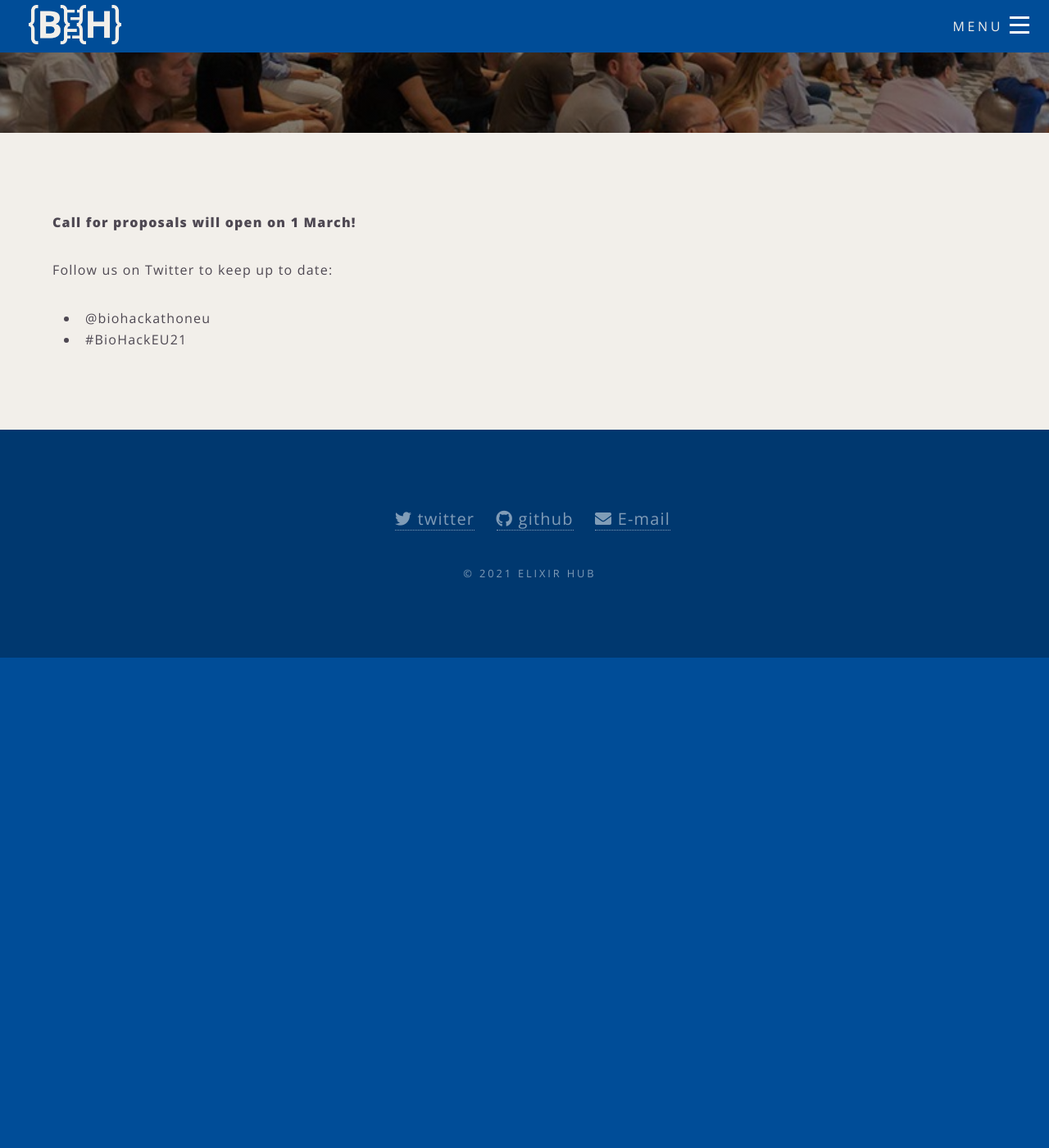
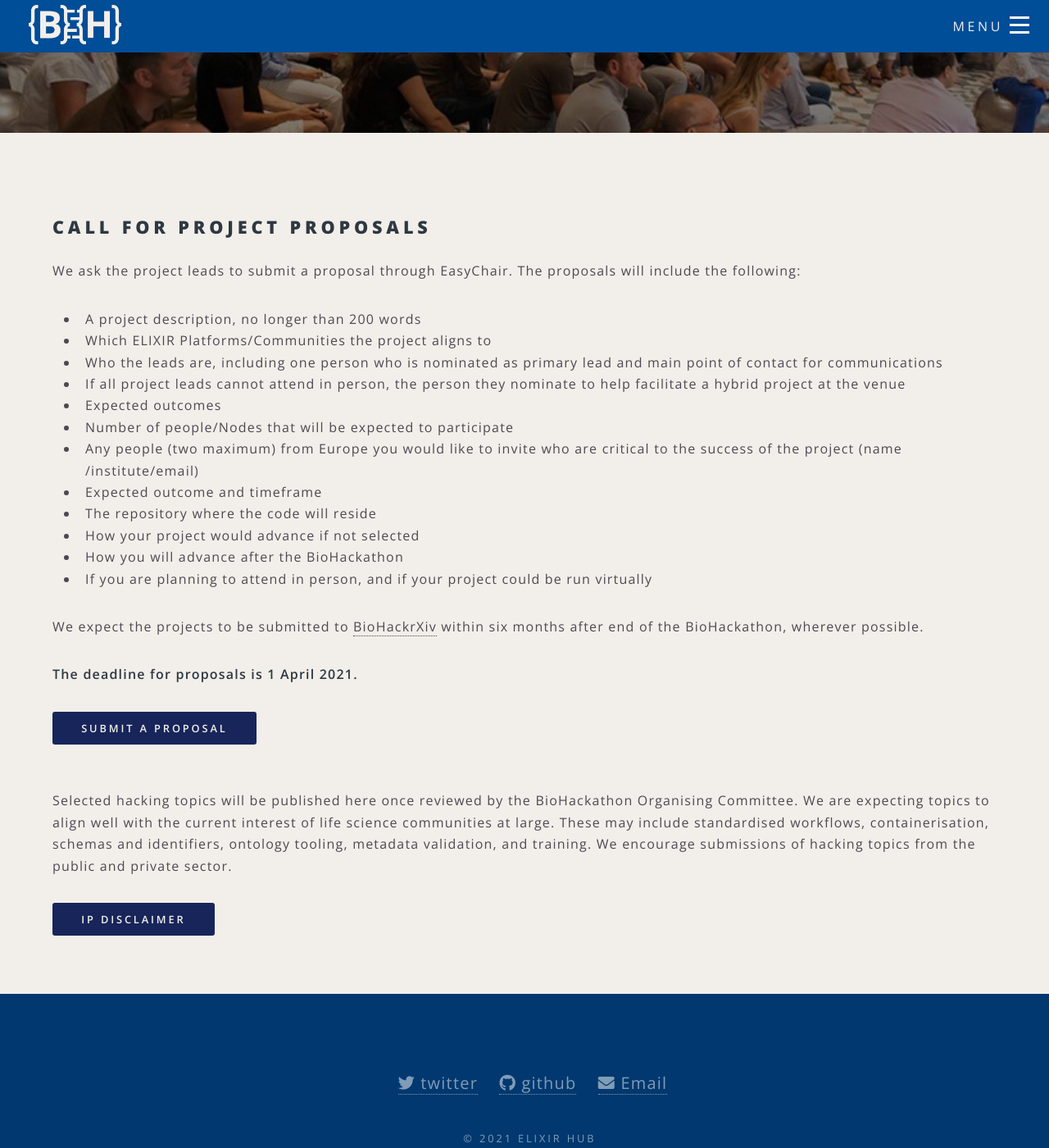
Before and after one commit to elixir-europe/biohackathon-europe-2021, a Jekyll site: the page built from projects.html, in a window 1280 px wide and 1400 px high, scrolled down 191 px. Shown: the whole window at 82% size. Built offline with Jekyll 4.4.1, drawn with Linux system fonts in a browser that asks for light colours; nearby versions of some CDN libraries; before the commit the page ends 993 px from its top, so only the background shows below that.

Commit message:
Updating call text and site title

```diff
--- a/_config.yml
+++ b/_config.yml
@@ -2,7 +2,7 @@
 #
 
 # Site settings
-title: BioHackathon-europe
+title: BioHackathon Europe
 description: 2020 November 9th - 13th, Campus La Mola
 owner: Elixir HUB # or company name
 first_published: 2021 # if migrating another site, the year of your first publish
--- a/_includes/footer.html
+++ b/_includes/footer.html
@@ -5,7 +5,7 @@
     {% if socloc[1] %}
     {% if socloc[0] == 'email' %}
     <li><a target="_blank" href="{{ socloc[1] }}"
-           ><i class="fas fa-envelope"></i> <span class="label">E-mail</span></a></li>
+           ><i class="fas fa-envelope"></i> <span class="label">Email</span></a></li>
     {% else %}
     <li><a target="_blank" href="{{ socloc[1] }}"
            ><i class="fab fa-{{socloc[0]}}"></i> <span class="label">{{ socloc[0] }}</span></a></li>
--- a/projects.html
+++ b/projects.html
@@ -2,15 +2,12 @@
 layout: page
 title: Hacking projects
 ---
-<section id="hacking-projects">
+<!--
+section id="hacking-projects">
     {% assign projectVersions = site.projects | sort: 'modified_date' %}
     {% assign latestProjects = projectVersions.first %}
-    <p class="font-weight-bold">Call for proposals will open on 1 March!</p>
-    <p>Follow us on Twitter to keep up to date: </p>
-    <ul>
-      <li><a href="https://twitter.com/biohackathoneu">@biohackathoneu</a></li>
-      <li><a href="https://twitter.com/hashtag/BioHackEU21">#BioHackEU21</a></li>
-    </ul>
+</section>
+-->
   <!--  <ul>
         {% for project in latestProjects.project_list %}
         <li>
@@ -22,4 +19,27 @@ title: Hacking projects
         {% endfor %}
     </ul>
    -->
+<section>
+    <h2>Call for Project Proposals</h2>
+    <p>We ask the project leads to submit a proposal through EasyChair. The proposals will include the following:</p>
+    <ul>
+    <li>A project description, no longer than 200 words </li>
+    <li>Which ELIXIR Platforms/Communities the project aligns to </li>
+    <li>Who the leads are, including one person who is nominated as primary lead and main point of contact for communications </li>
+    <li>If all project leads cannot attend in person, the person they nominate to help facilitate a hybrid project at the venue </li>
+    <li>Expected outcomes </li>
+    <li>Number of people/Nodes that will be expected to participate</li>
+    <li>Any people (two maximum) from Europe you would like to invite who are critical to the success of the project (name /institute/email)</li>
+    <li>Expected outcome and timeframe </li>
+    <li>The repository where the code will reside</li>
+    <li>How your project would advance if not selected</li>
+    <li>How you will advance after the BioHackathon</li>
+    <li>If you are planning to attend in person, and if your project could be run virtually</li>
+    </ul>
+    <p>We expect the projects to be submitted to <a href="{{ site.baseurl }}/biohackrxiv.html">BioHackrXiv</a> within six months after end of the BioHackathon, wherever possible.</p>
+    <p><strong>The deadline for proposals is 1 April 2021.</strong></p>
+    <a class="button special" href="https://easychair.org/conferences/?conf=bh2021">Submit a proposal</a>
+
+    <p class="mt-5">Selected hacking topics will be published here once reviewed by the BioHackathon Organising Committee. We are expecting topics to align well with the current interest of life science communities at large. These may include standardised workflows, containerisation, schemas and identifiers, ontology tooling, metadata validation, and training. We encourage submissions of hacking topics from the public and private sector.</p>
+    <a class="button special" href="{{ site.baseurl }}/ipdiscl.html" class="ml-4">IP Disclaimer</a>
 </section>
--- a/registration.html
+++ b/registration.html
@@ -17,7 +17,7 @@ title: Registration
 
 
         <h3>Code of Conduct</h3>
-        <p>The Biohackathon2020 will adhere to the <a href="https://elixir-europe.org/events/code-of-conduct">ELIXIR code of Conduct</a>.</p>
+        <p>The Biohackathon will adhere to the <a href="https://elixir-europe.org/events/code-of-conduct">ELIXIR code of Conduct</a>.</p>
 
         <!--<a href="https://www.eventbrite.co.uk/e/biohackathon-europe-2020-registration-104117179286" target="_blank" class="button fit special">Register here!</a>-->
     </section>
```
Also changed, not shown: _landings/landing-1.md (+1 -1 lines), index.html (+10 -11 lines).
